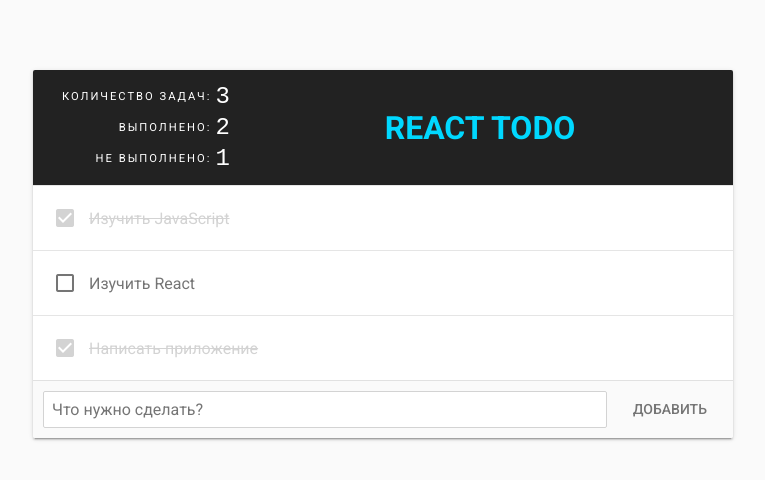
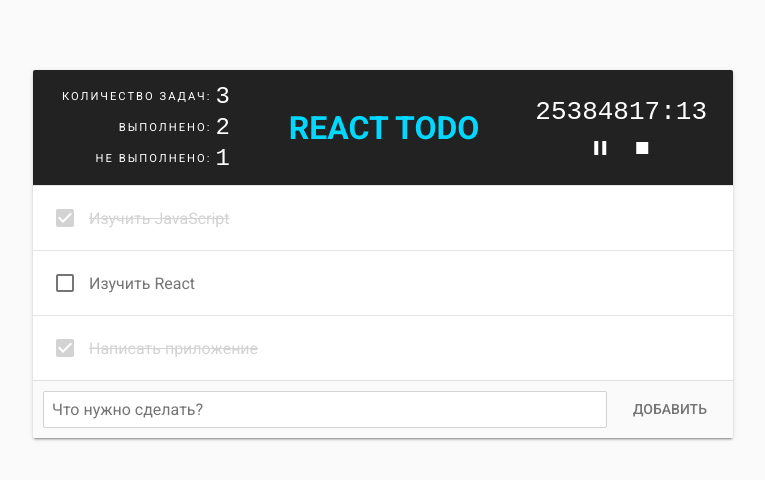
Before and after one commit to oxigen1um/react-todo, a React (Create React App) app: page / in a window 1280 px wide. Shown: the top 480 px of the page, without its empty margins (257-1022 px from the left). Built offline with nearby package versions, Linux system fonts and the light colour scheme.

Commit message:
stopwatch component

```diff
--- a/src/components/Header.jsx
+++ b/src/components/Header.jsx
@@ -2,12 +2,14 @@
 import PropTypes from 'prop-types';
 
 import Stats from './Stats';
+import Stopwatch from './Stopwatch'
 
 function Header(props) {
   return (
     <header>
       <Stats todos={props.todos}/>
       <h1>{props.title}</h1>
+    <Stopwatch />
     </header>
   );
 }
--- /dev/null
+++ b/src/components/Stopwatch.jsx
@@ -0,0 +1,88 @@
+import React from 'react';
+
+import Button from './Button';
+
+class Stopwatch extends React.Component {
+  constructor(props) {
+    super(props);
+
+    this.state = {
+      running: true,
+      elapsed: 0,
+      lastTick: 0
+    };
+
+    this.handleStop = this.handleStop.bind(this);
+    this.handlePause = this.handlePause.bind(this);
+    this.handleStart = this.handleStart.bind(this);
+    this.tick = this.tick.bind(this);
+  }
+
+  handleStart() {
+    this.setState({
+      running: true,
+      lastTick: Date.now()
+     });
+  }
+
+  handlePause() {
+    this.setState({ running: false });
+  }
+
+  handleStop() {
+    this.setState({
+      running: false,
+      elapsed: 0,
+      lastTick: 0
+     });
+  }
+
+  format(milliseconds) {
+    let totalSeconds = Math.floor(milliseconds / 1000);
+    let minutes = Math.floor(totalSeconds / 60);
+    let seconds = totalSeconds % 60;
+    return `${minutes > 9 ? minutes : '0' + minutes}:${seconds > 9 ? seconds: '0' + seconds}`
+  }
+
+  componentDidMount() {
+    this.interval = setInterval(this.tick, 1000);
+  }
+
+  componentWillUnmount() {
+    clearInterval(this.interval);
+  }
+
+  tick() {
+    if (this.state.running) {
+      let now = Date.now();
+      let diff = now - this.state.lastTick;
+
+      this.setState({
+        elapsed: this.state.elapsed + diff,
+        lastTick: now
+      });
+    }
+  }
+
+  render() {
+
+    let time = this.format(this.state.elapsed);
+
+    return (
+      <section className="stopwatch">
+        <div className="stopwatch-time">{time}</div>
+
+      <div className="stopwatch-controls">
+        {this.state.running ?
+            <Button className="icon" icon="pause" onClick={this.handlePause}/>
+            :
+            <Button className="icon" icon="play_arrow" onClick={this.handleStart}/>
+        }
+        <Button className="icon" icon="stop" onClick={this.handleStop}/>
+      </div>
+      </section>
+    );
+  }
+}
+
+export default Stopwatch;
```
